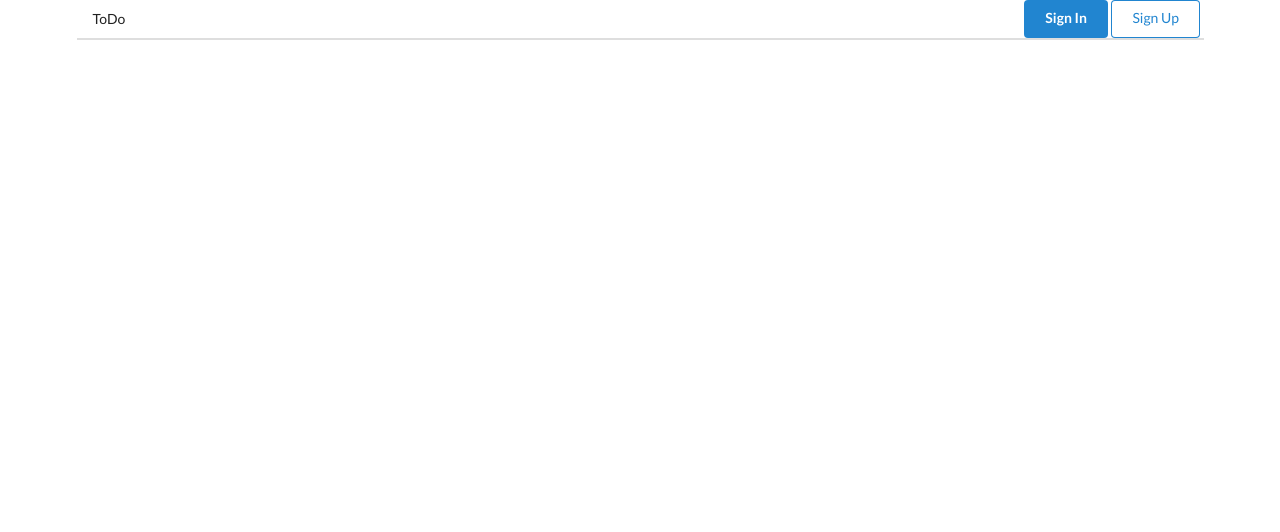
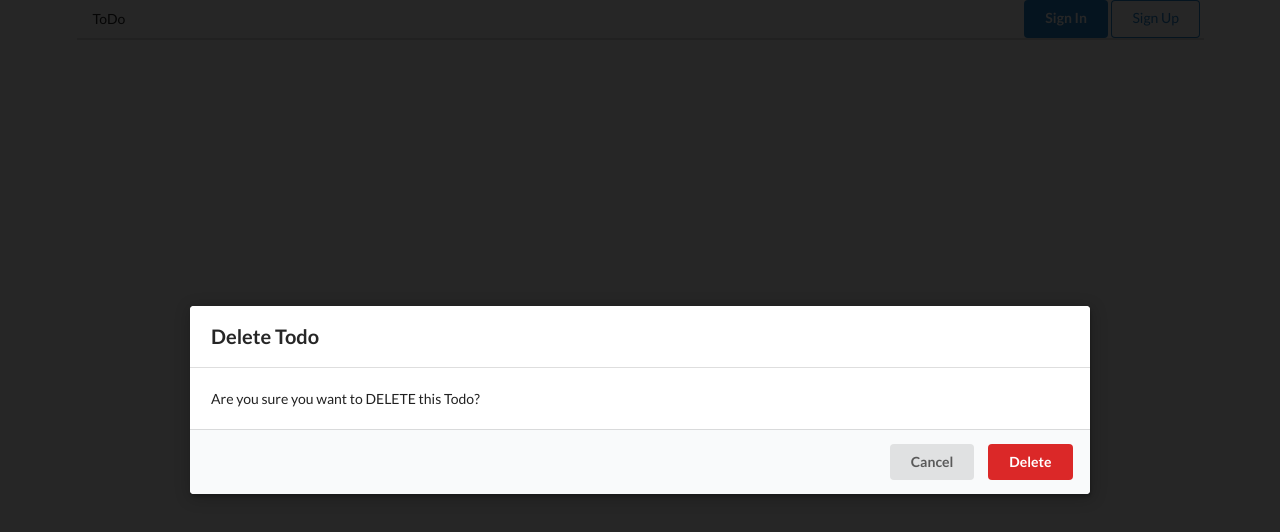
Before and after one commit to jima-r20/react-todo, a React (Create React App) app in the folder todos/: page /todos/delete/1 in a window 1280 px wide. Shown: the top 532 px of the page. Built offline with nearby package versions, Linux system fonts and the light colour scheme; no server answers.

Commit message:
Todo削除するときに表示されるモーダルの実装

```diff
--- a/todos/public/index.html
+++ b/todos/public/index.html
@@ -33,6 +33,7 @@
   <body>
     <noscript>You need to enable JavaScript to run this app.</noscript>
     <div id="root"></div>
+    <div id="modal"></div>
     <!--
       This HTML file is a template.
       If you open it directly in the browser, you will see an empty page.
--- a/todos/src/components/App.js
+++ b/todos/src/components/App.js
@@ -9,6 +9,7 @@ import TodoList from './todos/TodoList';
 import TodoShow from './todos/TodoShow';
 import TodoCreate from './todos/TodoCreate';
 import TodoEdit from './todos/TodoEdit';
+import TodoDelete from './todos/TodoDelete';
 import history from '../history';
 
 const App = () => {
@@ -25,6 +26,7 @@ const App = () => {
             <Route path="/todos" exact component={TodoList} />
             <Route path="/todos/new" exact component={TodoCreate} />
             <Route path="/todos/edit/:id" exact component={TodoEdit} />
+            <Route path="/todos/delete/:id" exact component={TodoDelete} />
             <Route path="/todos/:id" exact component={TodoShow} />
           </Switch>
         </div>
--- /dev/null
+++ b/todos/src/components/Modal.js
@@ -0,0 +1,21 @@
+import React from 'react';
+import ReactDOM from 'react-dom';
+
+const Modal = (props) => {
+  const { title, content, actions, onDismiss } = props;
+  return ReactDOM.createPortal(
+    <div onClick={onDismiss} className="ui dimmer modals visible active">
+      <div
+        onClick={(e) => e.stopPropagation()}
+        className="ui standard modal visible active"
+      >
+        <div className="header">{title}</div>
+        <div className="content">{content}</div>
+        <div className="actions">{actions}</div>
+      </div>
+    </div>,
+    document.querySelector('#modal')
+  );
+};
+
+export default Modal;
--- a/todos/src/components/todos/TodoCreate.js
+++ b/todos/src/components/todos/TodoCreate.js
@@ -22,7 +22,7 @@ const TodoCreate = (props) => {
       <div style={{ color: 'red' }}>
         {errors.title &&
           errors.title.type === 'required' &&
-          'Email is required'}
+          'Title is required'}
       </div>
       <div className="field">
         <label>Content</label>
--- /dev/null
+++ b/todos/src/components/todos/TodoDelete.js
@@ -0,0 +1,49 @@
+import React, { useEffect } from 'react';
+import { Link } from 'react-router-dom';
+import { connect } from 'react-redux';
+import { fetchTodo } from '../../actions';
+
+import history from '../../history';
+import Modal from '../Modal';
+
+const ToDoDelete = (props) => {
+  const { id } = props.match.params;
+  const { todo, fetchTodo } = props;
+
+  useEffect(() => {
+    fetchTodo(id);
+  }, []);
+
+  const renderActions = () => {
+    return (
+      <React.Fragment>
+        <Link to="/todos" className="ui button">
+          Cancel
+        </Link>
+        <button className="ui button negative">Delete</button>
+      </React.Fragment>
+    );
+  };
+
+  const renderContent = () => {
+    if (!todo) {
+      return 'Are you sure you want to DELETE this Todo?';
+    }
+    return `Are you sure you want to DELETE the Todo with title: [ ${todo.title} ]`;
+  };
+
+  return (
+    <Modal
+      title="Delete Todo"
+      content={renderContent()}
+      actions={renderActions()}
+      onDismiss={() => history.push('/todos')}
+    />
+  );
+};
+
+const mapStateToProps = (state, ownProps) => {
+  return { todo: state.todo[ownProps.match.params.id] };
+};
+
+export default connect(mapStateToProps, { fetchTodo })(ToDoDelete);
--- a/todos/src/components/todos/TodoEdit.js
+++ b/todos/src/components/todos/TodoEdit.js
@@ -37,7 +37,7 @@ const TodoEdit = (props) => {
       <div style={{ color: 'red' }}>
         {errors.title &&
           errors.title.type === 'required' &&
-          'Email is required'}
+          'Title is required'}
       </div>
       <div className="field">
         <label>Content</label>
--- a/todos/src/components/todos/TodoList.js
+++ b/todos/src/components/todos/TodoList.js
@@ -19,7 +19,12 @@ const TodoList = (props) => {
           <Link to={`/todos/edit/${todoId}`} className="ui tiny button primary">
             Edit
           </Link>
-          <div className="ui tiny button negative">Delete</div>
+          <Link
+            to={`/todos/delete/${todoId}`}
+            className="ui tiny button negative"
+          >
+            Delete
+          </Link>
         </div>
       );
     } else {
```
